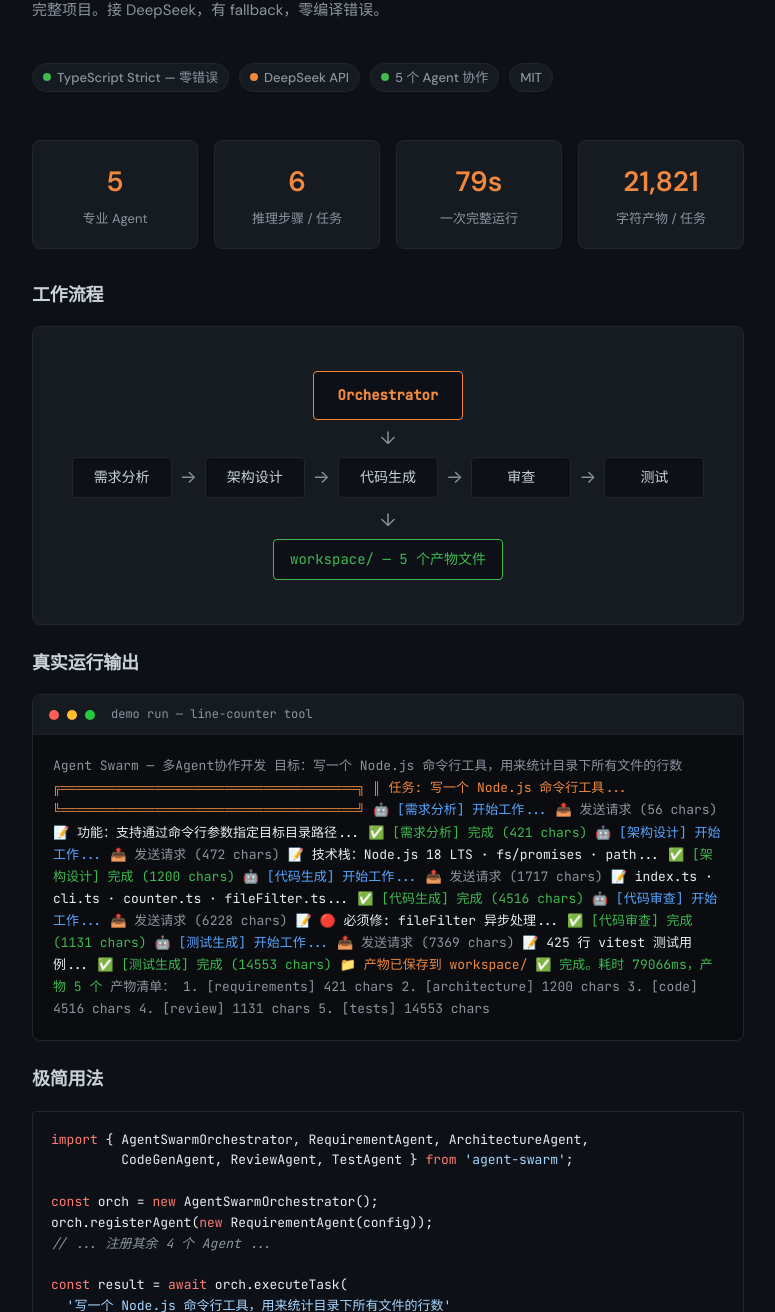
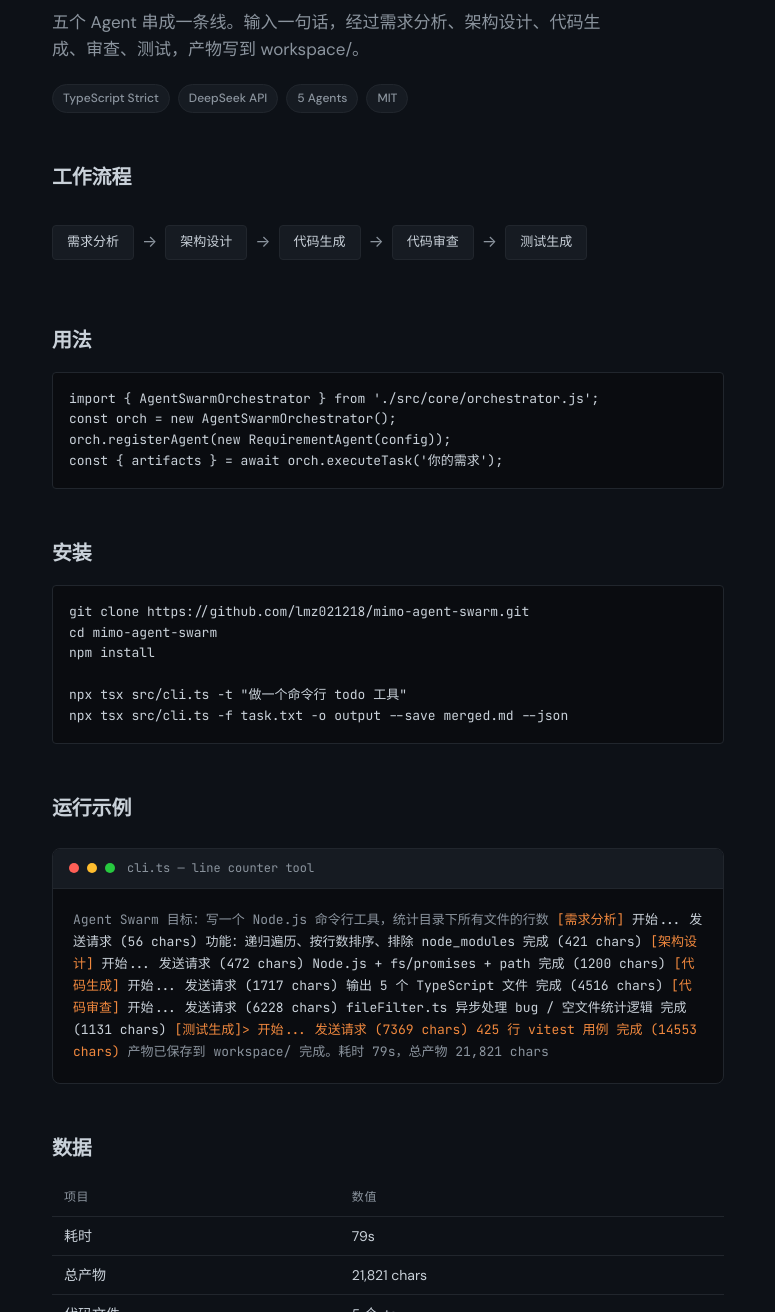
Before and after one commit to lmz021218/mimo-agent-swarm, a website: page index.html in a window 1280 px wide. Shown: the part 118-1430 px from the top of the page, without its empty margins (252-1027 px from the left). Drawn offline with Linux system fonts and the light colour scheme.

Commit message:
docs: humanizer-zh + DESIGN.md + web-design-engineer
- README: remove AI slop, shorter sentences, no emoji
- DESIGN.md: dark theme system (DM Sans + JetBrains Mono)
- index.html: rebuild with design tokens, no gradients/no emoji
- tsc clean

```diff
--- a/index.html
+++ b/index.html
@@ -4,20 +4,20 @@
     <meta charset="UTF-8">
     <meta name="viewport" content="width=device-width, initial-scale=1.0">
     <title>Agent Swarm</title>
+    <link rel="preconnect" href="https://fonts.googleapis.com">
+    <link rel="preconnect" href="https://fonts.gstatic.com" crossorigin>
+    <link href="https://fonts.googleapis.com/css2?family=DM+Sans:wght@400;500;600&family=JetBrains+Mono:wght@400;500&display=swap" rel="stylesheet">
     <style>
         :root {
             --bg: #0d1117;
-            --bg-card: #161b22;
+            --surface: #161b22;
             --border: #21262d;
             --text: #c9d1d9;
-            --text-muted: #8b949e;
+            --muted: #8b949e;
             --link: #58a6ff;
             --accent: #f0883e;
-            --code-bg: #0d1117;
-            --radius: 8px;
-            --radius-sharp: 4px;
-            --font: 'DM Sans', -apple-system, BlinkMacSystemFont, 'Segoe UI', sans-serif;
-            --font-mono: 'JetBrains Mono', 'Cascadia Code', 'Fira Code', monospace;
+            --success: #3fb950;
+            --code-bg: #0a0c10;
         }
 
         * { margin: 0; padding: 0; box-sizing: border-box; }
@@ -25,374 +25,330 @@
         body {
             background: var(--bg);
             color: var(--text);
-            font-family: var(--font);
+            font-family: 'DM Sans', -apple-system, sans-serif;
             font-size: 16px;
-            line-height: 1.625;
+            line-height: 1.6;
             -webkit-font-smoothing: antialiased;
         }
 
-        .wrap {
-            max-width: 760px;
+        .container {
+            max-width: 720px;
             margin: 0 auto;
-            padding: 48px 24px 96px;
+            padding: 64px 24px;
         }
 
-        .logo {
-            display: flex;
-            align-items: center;
-            gap: 14px;
-            margin-bottom: 8px;
+        header {
+            margin-bottom: 48px;
         }
-        .logo-mark {
-            width: 36px;
-            height: 36px;
-            background: var(--accent);
-            border-radius: 6px;
-            flex-shrink: 0;
+
+        h1 {
+            font-size: 32px;
+            font-weight: 600;
+            letter-spacing: -0.02em;
+            margin-bottom: 12px;
         }
-        .logo-text { font-size: 22px; font-weight: 600; letter-spacing: -0.02em; }
 
-        .subtitle { color: var(--text-muted); font-size: 15px; margin-bottom: 40px; max-width: 520px; }
+        .lead {
+            color: var(--muted);
+            font-size: 17px;
+            line-height: 1.6;
+            max-width: 560px;
+        }
 
         .badges {
             display: flex;
-            gap: 10px;
+            gap: 8px;
+            margin-top: 20px;
             flex-wrap: wrap;
-            margin-bottom: 48px;
         }
+
         .badge {
-            display: inline-flex;
-            align-items: center;
-            gap: 6px;
-            padding: 3px 10px;
+            font-size: 12px;
+            font-weight: 500;
+            padding: 4px 10px;
             border-radius: 20px;
-            font-size: 13px;
-            font-weight: 500;
             border: 1px solid var(--border);
-            color: var(--text-muted);
-            background: var(--bg-card);
+            color: var(--muted);
+            background: var(--surface);
         }
-        .badge-dot { width: 8px; height: 8px; border-radius: 50%; }
-        .badge-dot.green { background: #3fb950; }
-        .badge-dot.amber { background: var(--accent); }
 
         h2 {
-            font-size: 18px;
+            font-size: 20px;
             font-weight: 600;
-            color: var(--text);
-            margin-bottom: 16px;
+            margin: 48px 0 16px;
             letter-spacing: -0.01em;
         }
 
-        .card {
-            background: var(--bg-card);
-            border: 1px solid var(--border);
-            border-radius: var(--radius);
-            padding: 24px;
-            margin-bottom: 24px;
+        h3 {
+            font-size: 16px;
+            font-weight: 600;
+            margin: 24px 0 8px;
         }
 
-        .flow-diagram {
-            display: flex;
-            flex-direction: column;
-            align-items: center;
-            gap: 4px;
-            padding: 20px 0;
+        p {
+            margin-bottom: 12px;
+            color: var(--muted);
         }
-        .flow-row {
-            display: flex;
-            gap: 8px;
-            align-items: center;
+
+        a {
+            color: var(--link);
+            text-decoration: none;
         }
-        .flow-node {
-            background: var(--bg);
+
+        a:hover {
+            text-decoration: underline;
+        }
+
+        pre {
+            background: var(--code-bg);
             border: 1px solid var(--border);
-            border-radius: var(--radius-sharp);
-            padding: 8px 16px;
-            font-size: 14px;
-            font-family: var(--font-mono);
+            border-radius: 4px;
+            padding: 16px;
+            font-family: 'JetBrains Mono', monospace;
+            font-size: 13px;
+            line-height: 1.6;
+            overflow-x: auto;
+            margin: 16px 0;
             color: var(--text);
-            text-align: center;
-            min-width: 100px;
         }
-        .flow-node.orch {
-            border-color: var(--accent);
-            color: var(--accent);
-            font-weight: 600;
-            padding: 12px 24px;
+
+        code {
+            font-family: 'JetBrains Mono', monospace;
+            font-size: 13px;
+            background: var(--code-bg);
+            padding: 2px 6px;
+            border-radius: 3px;
+            color: var(--text);
         }
-        .flow-arrow { color: var(--text-muted); font-size: 18px; }
+
+        pre code {
+            background: none;
+            padding: 0;
+        }
 
         .terminal {
-            background: #0a0c10;
+            background: var(--code-bg);
             border: 1px solid var(--border);
-            border-radius: var(--radius);
+            border-radius: 8px;
             overflow: hidden;
-            margin-bottom: 24px;
+            margin: 24px 0;
         }
-        .terminal-bar {
+
+        .terminal-header {
             display: flex;
             align-items: center;
             gap: 8px;
             padding: 10px 16px;
-            background: #161b22;
+            background: var(--surface);
             border-bottom: 1px solid var(--border);
         }
-        .terminal-dot {
-            width: 10px; height: 10px; border-radius: 50%;
+
+        .dot {
+            width: 10px;
+            height: 10px;
+            border-radius: 50%;
         }
-        .terminal-dot.r { background: #ff5f56; }
-        .terminal-dot.y { background: #ffbd2e; }
-        .terminal-dot.g { background: #27c93f; }
+
+        .dot.r { background: #ff5f56; }
+        .dot.y { background: #ffbd2e; }
+        .dot.g { background: #27c93f; }
+
         .terminal-title {
             font-size: 12px;
-            font-family: var(--font-mono);
-            color: var(--text-muted);
-            margin-left: 8px;
+            font-family: 'JetBrains Mono', monospace;
+            color: var(--muted);
+            margin-left: 4px;
         }
+
         .terminal-body {
             padding: 20px;
-            font-family: var(--font-mono);
+            font-family: 'JetBrains Mono', monospace;
             font-size: 13px;
             line-height: 1.7;
-            color: #e6edf3;
+            color: var(--text);
             overflow-x: auto;
-            max-height: 480px;
-            overflow-y: auto;
         }
-        .terminal-body .dim { color: var(--text-muted); }
-        .terminal-body .hl { color: var(--accent); }
-        .terminal-body .ok { color: #3fb950; }
-        .terminal-body .info { color: var(--link); }
 
-        .features {
-            display: grid;
-            grid-template-columns: 1fr 1fr;
-            gap: 16px;
+        .dim { color: var(--muted); }
+        .hl { color: var(--accent); }
+
+        table {
+            width: 100%;
+            border-collapse: collapse;
+            margin: 16px 0;
+            font-size: 14px;
         }
-        @media (max-width: 600px) { .features { grid-template-columns: 1fr; } }
-        .feature {
-            background: var(--bg-card);
+
+        th, td {
+            padding: 8px 12px;
+            text-align: left;
+            border-bottom: 1px solid var(--border);
+        }
+
+        th {
+            color: var(--muted);
+            font-weight: 500;
+            font-size: 12px;
+            text-transform: uppercase;
+            letter-spacing: 0.05em;
+        }
+
+        td {
+            color: var(--text);
+        }
+
+        .flow {
+            display: flex;
+            gap: 8px;
+            align-items: center;
+            flex-wrap: wrap;
+            padding: 16px 0;
+        }
+
+        .flow-item {
+            background: var(--surface);
             border: 1px solid var(--border);
-            border-radius: var(--radius);
-            padding: 20px;
+            padding: 6px 14px;
+            border-radius: 4px;
+            font-size: 13px;
+            font-family: 'JetBrains Mono', monospace;
         }
-        .feature h3 {
-            font-size: 14px;
-            font-weight: 600;
-            margin-bottom: 6px;
+
+        .flow-arrow {
+            color: var(--muted);
         }
-        .feature p { font-size: 14px; color: var(--text-muted); line-height: 1.5; }
 
-        pre {
-            background: var(--code-bg);
-            border: 1px solid var(--border);
-            border-radius: var(--radius-sharp);
-            padding: 18px;
-            font-family: var(--font-mono);
-            font-size: 13px;
-            line-height: 1.6;
-            overflow-x: auto;
-            color: #e6edf3;
-            margin-bottom: 24px;
-        }
-        pre .kw { color: #ff7b72; }
-        pre .str { color: #a5d6ff; }
-        pre .fn { color: #d2a8ff; }
-        pre .cmt { color: #8b949e; font-style: italic; }
-
-        .stats {
-            display: grid;
-            grid-template-columns: repeat(4, 1fr);
-            gap: 16px;
-            margin-bottom: 32px;
-        }
-        @media (max-width: 600px) { .stats { grid-template-columns: 1fr 1fr; } }
-        .stat {
-            background: var(--bg-card);
-            border: 1px solid var(--border);
-            border-radius: var(--radius);
-            padding: 18px;
-            text-align: center;
-        }
-        .stat-num { font-size: 28px; font-weight: 600; color: var(--accent); }
-        .stat-label { font-size: 13px; color: var(--text-muted); margin-top: 4px; }
-
-        .footer {
+        footer {
             margin-top: 64px;
             padding-top: 24px;
             border-top: 1px solid var(--border);
-            display: flex;
-            justify-content: space-between;
-            align-items: center;
-            flex-wrap: wrap;
-            gap: 12px;
+            color: var(--muted);
             font-size: 13px;
-            color: var(--text-muted);
         }
-        .footer a { color: var(--link); text-decoration: none; }
-        .footer a:hover { text-decoration: underline; }
 
-        a { color: var(--link); text-decoration: none; transition: color 150ms ease-out; }
-        a:hover { color: #79c0ff; }
-
-        ::-webkit-scrollbar { width: 8px; height: 8px; }
-        ::-webkit-scrollbar-track { background: transparent; }
-        ::-webkit-scrollbar-thumb { background: var(--border); border-radius: 4px; }
+        ::-webkit-scrollbar { width: 6px; }
+        ::-webkit-scrollbar-thumb { background: var(--border); border-radius: 3px; }
     </style>
-    <link rel="preconnect" href="https://fonts.googleapis.com">
-    <link rel="preconnect" href="https://fonts.gstatic.com" crossorigin>
-    <link href="https://fonts.googleapis.com/css2?family=DM+Sans:wght@400;500;600&family=JetBrains+Mono:wght@400;500&display=swap" rel="stylesheet">
 </head>
 <body>
-<div class="wrap">
+<div class="container">
 
-    <div class="logo">
-        <div class="logo-mark"></div>
-        <div class="logo-text">Agent Swarm</div>
-    </div>
-    <p class="subtitle">
-        五个 AI Agent 分工协作——需求、架构、编码、审查、测试——把一句话变成完整项目。接 DeepSeek，有 fallback，零编译错误。
-    </p>
+    <header>
+        <h1>Agent Swarm</h1>
+        <p class="lead">
+            五个 Agent 串成一条线。输入一句话，经过需求分析、架构设计、代码生成、审查、测试，产物写到 workspace/。
+        </p>
+        <div class="badges">
+            <span class="badge">TypeScript Strict</span>
+            <span class="badge">DeepSeek API</span>
+            <span class="badge">5 Agents</span>
+            <span class="badge">MIT</span>
+        </div>
+    </header>
 
-    <div class="badges">
-        <span class="badge"><span class="badge-dot green"></span>TypeScript Strict — 零错误</span>
-        <span class="badge"><span class="badge-dot amber"></span>DeepSeek API</span>
-        <span class="badge"><span class="badge-dot green"></span>5 个 Agent 协作</span>
-        <span class="badge">MIT</span>
+    <h2>工作流程</h2>
+    <div class="flow">
+        <span class="flow-item">需求分析</span>
+        <span class="flow-arrow">→</span>
+        <span class="flow-item">架构设计</span>
+        <span class="flow-arrow">→</span>
+        <span class="flow-item">代码生成</span>
+        <span class="flow-arrow">→</span>
+        <span class="flow-item">代码审查</span>
+        <span class="flow-arrow">→</span>
+        <span class="flow-item">测试生成</span>
     </div>
 
-    <div class="stats">
-        <div class="stat">
-            <div class="stat-num">5</div>
-            <div class="stat-label">专业 Agent</div>
+    <h2>用法</h2>
+    <pre><code>import { AgentSwarmOrchestrator } from './src/core/orchestrator.js';
+const orch = new AgentSwarmOrchestrator();
+orch.registerAgent(new RequirementAgent(config));
+const { artifacts } = await orch.executeTask('你的需求');</code></pre>
+
+    <h2>安装</h2>
+    <pre><code>git clone https://github.com/lmz021218/mimo-agent-swarm.git
+cd mimo-agent-swarm
+npm install
+
+npx tsx src/cli.ts -t "做一个命令行 todo 工具"
+npx tsx src/cli.ts -f task.txt -o output --save merged.md --json</code></pre>
+
+    <h2>运行示例</h2>
+    <div class="terminal">
+        <div class="terminal-header">
+            <span class="dot r"></span>
+            <span class="dot y"></span>
+            <span class="dot g"></span>
+            <span class="terminal-title">cli.ts — line counter tool</span>
         </div>
-        <div class="stat">
-            <div class="stat-num">6</div>
-            <div class="stat-label">推理步骤 / 任务</div>
-        </div>
-        <div class="stat">
-            <div class="stat-num">79s</div>
-            <div class="stat-label">一次完整运行</div>
-        </div>
-        <div class="stat">
-            <div class="stat-num">21,821</div>
-            <div class="stat-label">字符产物 / 任务</div>
+        <div class="terminal-body">
+<span class="dim">Agent Swarm</span>
+<span class="dim">目标：写一个 Node.js 命令行工具，统计目录下所有文件的行数</span>
+
+<span class="hl">[需求分析]</span> 开始...
+  发送请求 (56 chars)
+  功能：递归遍历、按行数排序、排除 node_modules
+  完成 (421 chars)
+
+<span class="hl">[架构设计]</span> 开始...
+  发送请求 (472 chars)
+  Node.js + fs/promises + path
+  完成 (1200 chars)
+
+<span class="hl">[代码生成]</span> 开始...
+  发送请求 (1717 chars)
+  输出 5 个 TypeScript 文件
+  完成 (4516 chars)
+
+<span class="hl">[代码审查]</span> 开始...
+  发送请求 (6228 chars)
+  fileFilter.ts 异步处理 bug / 空文件统计逻辑
+  完成 (1131 chars)
+
+<span class="hl">[测试生成]> 开始...
+  发送请求 (7369 chars)
+  425 行 vitest 用例
+  完成 (14553 chars)
+
+<span class="dim">产物已保存到 workspace/</span>
+<span class="dim">完成。耗时 79s，总产物 21,821 chars</span>
         </div>
     </div>
 
-    <h2>工作流程</h2>
-    <div class="card">
-        <div class="flow-diagram">
-            <div class="flow-node orch">Orchestrator</div>
-            <div class="flow-arrow">↓</div>
-            <div class="flow-row">
-                <div class="flow-node">需求分析</div>
-                <div class="flow-arrow">→</div>
-                <div class="flow-node">架构设计</div>
-                <div class="flow-arrow">→</div>
-                <div class="flow-node">代码生成</div>
-                <div class="flow-arrow">→</div>
-                <div class="flow-node">审查</div>
-                <div class="flow-arrow">→</div>
-                <div class="flow-node">测试</div>
-            </div>
-            <div class="flow-arrow" style="margin-top:4px">↓</div>
-            <div class="flow-node" style="border-color: #3fb950; color: #3fb950;">workspace/ — 5 个产物文件</div>
-        </div>
-    </div>
+    <h2>数据</h2>
+    <table>
+        <tr><th>项目</th><th>数值</th></tr>
+        <tr><td>耗时</td><td>79s</td></tr>
+        <tr><td>总产物</td><td>21,821 chars</td></tr>
+        <tr><td>代码文件</td><td>5 个 .ts</td></tr>
+        <tr><td>审查问题</td><td>6 个</td></tr>
+        <tr><td>测试用例</td><td>425 行 vitest</td></tr>
+    </table>
 
-    <h2>真实运行输出</h2>
-    <div class="terminal">
-        <div class="terminal-bar">
-            <span class="terminal-dot r"></span>
-            <span class="terminal-dot y"></span>
-            <span class="terminal-dot g"></span>
-            <span class="terminal-title">demo run — line-counter tool</span>
-        </div>
-        <div class="terminal-body">
-<span class="dim">Agent Swarm — 多Agent协作开发</span>
-<span class="dim">目标：写一个 Node.js 命令行工具，用来统计目录下所有文件的行数</span>
+    <h2>文件</h2>
+    <pre><code>src/
+  core/
+    types.ts
+    base-agent.ts       # LLM 调用 + fallback
+    llm-client.ts       # DeepSeek API
+    orchestrator.ts     # 串行调度
+  agents/
+    requirement-agent.ts
+    architecture-agent.ts
+    codegen-agent.ts
+    review-agent.ts
+    test-agent.ts
+  cli.ts                # 命令行入口
+  demo/
+    run-demo.ts
+  index.ts
+</code></pre>
 
-<span class="hl">╔══════════════════════════════════════╗</span>
-<span class="hl">║  任务: 写一个 Node.js 命令行工具...</span>
-<span class="hl">╚══════════════════════════════════════╝</span>
+    <footer>
+        GitHub <a href="https://github.com/lmz021218/mimo-agent-swarm">lmz021218/mimo-agent-swarm</a>
+        · DeepSeek API · TypeScript · Node.js
+    </footer>
 
-<span class="info">🤖 [需求分析] 开始工作...</span>
-<span class="dim">   📤 发送请求 (56 chars)</span>
-   📝 功能：支持通过命令行参数指定目标目录路径...
-<span class="ok">   ✅ [需求分析] 完成 (421 chars)</span>
-
-<span class="info">🤖 [架构设计] 开始工作...</span>
-<span class="dim">   📤 发送请求 (472 chars)</span>
-   📝 技术栈：Node.js 18 LTS · fs/promises · path...
-<span class="ok">   ✅ [架构设计] 完成 (1200 chars)</span>
-
-<span class="info">🤖 [代码生成] 开始工作...</span>
-<span class="dim">   📤 发送请求 (1717 chars)</span>
-   📝 index.ts · cli.ts · counter.ts · fileFilter.ts...
-<span class="ok">   ✅ [代码生成] 完成 (4516 chars)</span>
-
-<span class="info">🤖 [代码审查] 开始工作...</span>
-<span class="dim">   📤 发送请求 (6228 chars)</span>
-   📝 🔴 必须修: fileFilter 异步处理...
-<span class="ok">   ✅ [代码审查] 完成 (1131 chars)</span>
-
-<span class="info">🤖 [测试生成] 开始工作...</span>
-<span class="dim">   📤 发送请求 (7369 chars)</span>
-   📝 425 行 vitest 测试用例...
-<span class="ok">   ✅ [测试生成] 完成 (14553 chars)</span>
-
-<span class="hl">📁 产物已保存到 workspace/</span>
-<span class="ok">✅ 完成。耗时 79066ms，产物 5 个</span>
-
-<span class="dim">产物清单：
-  1. [requirements] 421 chars
-  2. [architecture] 1200 chars
-  3. [code] 4516 chars
-  4. [review] 1131 chars
-  5. [tests] 14553 chars</span>
-        </div>
-    </div>
-
-    <h2>极简用法</h2>
-    <pre><span class="kw">import</span> { AgentSwarmOrchestrator, RequirementAgent, ArchitectureAgent,
-         CodeGenAgent, ReviewAgent, TestAgent } <span class="kw">from</span> <span class="str">'agent-swarm'</span>;
-
-<span class="kw">const</span> orch = <span class="kw">new</span> AgentSwarmOrchestrator();
-orch.registerAgent(<span class="kw">new</span> RequirementAgent(config));
-<span class="cmt">// ... 注册其余 4 个 Agent ...</span>
-
-<span class="kw">const</span> result = <span class="kw">await</span> orch.executeTask(
-  <span class="str">'写一个 Node.js 命令行工具，用来统计目录下所有文件的行数'</span>
-);
-<span class="cmt">// result.artifacts → [需求分析, 架构设计, 代码, 审查报告, 测试用例]</span>
-<span class="cmt">// 产物自动写入 workspace/ 目录</span></pre>
-
-    <h2>核心设计</h2>
-    <div class="features">
-        <div class="feature">
-            <h3>链式上下文传递</h3>
-            <p>前一个 Agent 的输出是后一个的输入——需求喂给架构，架构喂给编码，链条不断。</p>
-        </div>
-        <div class="feature">
-            <h3>流式推理可见</h3>
-            <p>每个 Agent 调用 LLM 时，推理内容实时输出到终端，不是黑盒。</p>
-        </div>
-        <div class="feature">
-            <h3>两级容错</h3>
-            <p>API 挂了？每个 Agent 自带 fallback 实现。断网也能跑出完整产物。</p>
-        </div>
-        <div class="feature">
-            <h3>类型安全第一</h3>
-            <p>全项目 TypeScript strict mode。11 个源文件，零编译错误，零 LSP 诊断。</p>
-        </div>
-    </div>
-
-    <div class="footer">
-        <span>GitHub <a href="https://github.com/lmz021218/mimo-agent-swarm">lmz021218/mimo-agent-swarm</a></span>
-        <span>DeepSeek API · TypeScript · Node.js</span>
-    </div>
 </div>
 </body>
 </html>
```
Also changed, not shown: DESIGN.md (added, +49 -0 lines), README.md.
